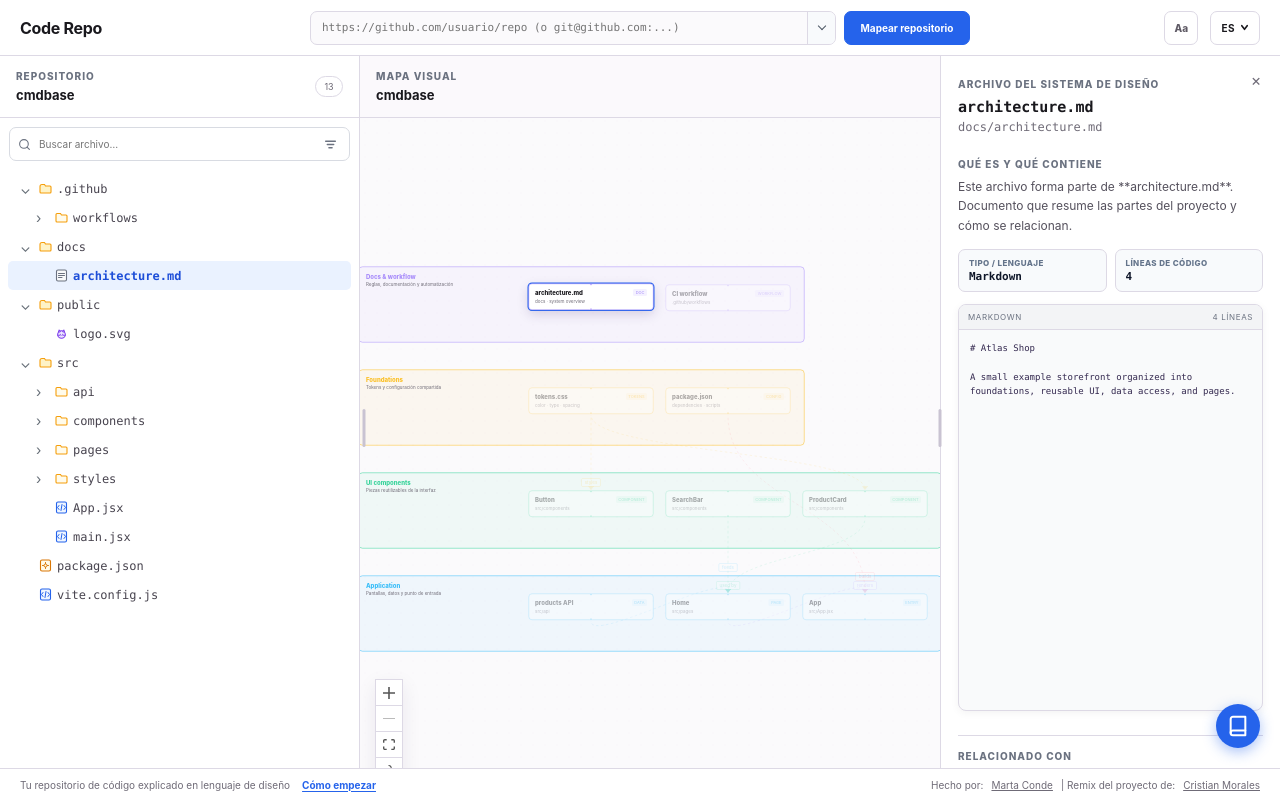
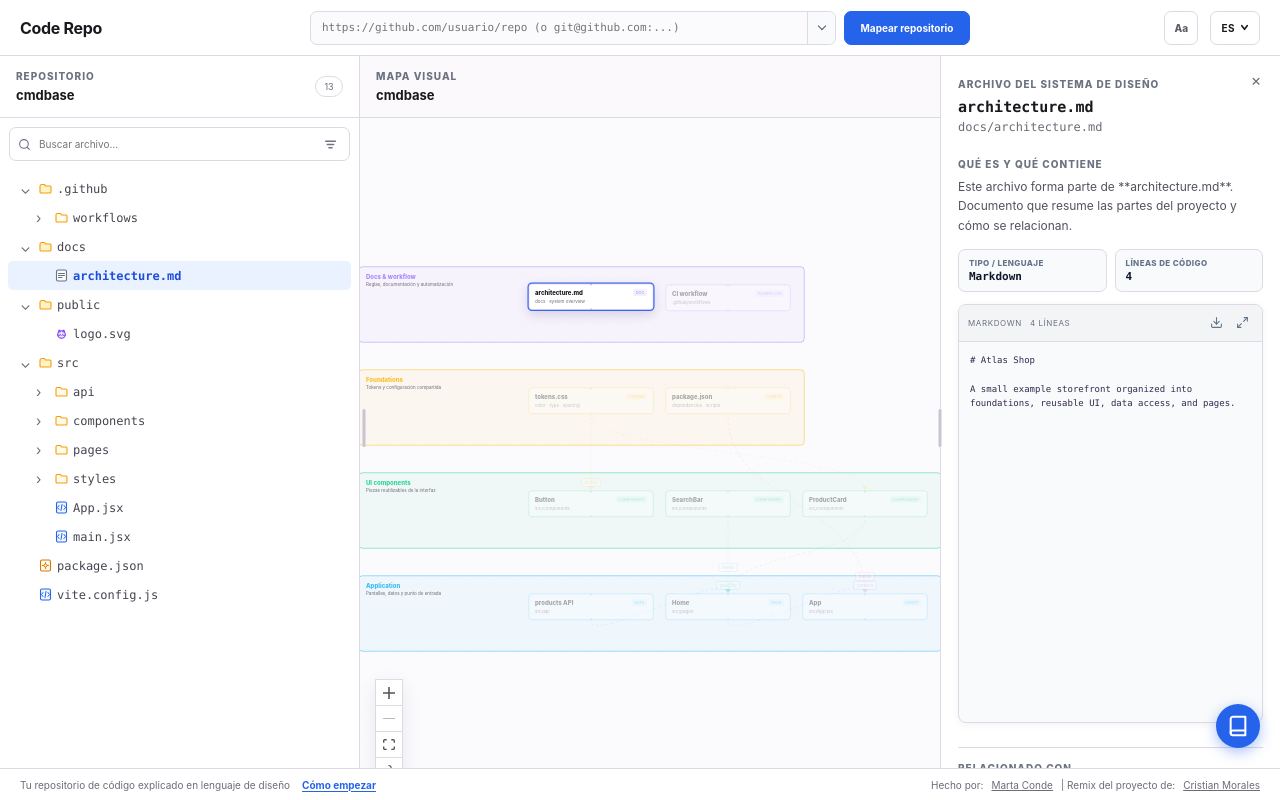
Before and after one commit to MartaCondeDesign/Code-Repo, a React (Vite) app: page / in a window 1280 px wide. Both pictures are taken after a click on the button "architecture.md". Built offline with nearby package versions, Linux system fonts and the light colour scheme; a web font is replaced by a local one.

Commit message:
feat: add fullscreen expand icon modal and direct file download button for code and documentation files

```diff
--- a/src/App.jsx
+++ b/src/App.jsx
@@ -458,6 +458,19 @@ function FileVisualPreview({ path, content, lang }) {
 }
 
 export default function App() {
+  const [docFullscreenOpen, setDocFullscreenOpen] = useState(false);
+  const downloadSelectedFile = (filename, content) => {
+    if (!content) return;
+    const blob = new Blob([content], { type: "text/plain;charset=utf-8" });
+    const url = URL.createObjectURL(blob);
+    const a = document.createElement("a");
+    a.href = url;
+    a.download = filename || "file.txt";
+    document.body.appendChild(a);
+    a.click();
+    document.body.removeChild(a);
+    URL.revokeObjectURL(url);
+  };
   const [map, setMap] = useState(null);
   const [repoUrl, setRepoUrl] = useState("");
   const [busy, setBusy] = useState(false);
@@ -1219,7 +1232,43 @@ export default function App() {
                 </div>
 
                 <div className={"code-shell" + (/\.(md|mdx)$/i.test(selectedPath) ? " is-markdown" : "")}>
-                  <div className="code-toolbar"><span>{codeLanguage(selectedPath)}</span><span>{selectedCode == null ? "—" : `${selectedCode.split("\n").length} ${lang === "es" ? "líneas" : "lines"}`}</span></div>
+                  <div className="code-toolbar">
+                    <div style={{ display: "flex", alignItems: "center", gap: "8px" }}>
+                      <span>{codeLanguage(selectedPath)}</span>
+                      <span>{selectedCode == null ? "—" : `${selectedCode.split("\n").length} ${lang === "es" ? "líneas" : "lines"}`}</span>
+                    </div>
+                    {selectedCode != null && (
+                      <div className="code-toolbar-actions">
+                        <button
+                          type="button"
+                          className="code-action-btn has-tooltip"
+                          data-tooltip={lang === "es" ? "Descargar archivo" : "Download file"}
+                          aria-label={lang === "es" ? "Descargar archivo" : "Download file"}
+                          onClick={() => downloadSelectedFile(selectedPath.split("/").pop(), selectedCode)}
+                        >
+                          <svg width="13" height="13" viewBox="0 0 24 24" fill="none" stroke="currentColor" strokeWidth="2" strokeLinecap="round" strokeLinejoin="round">
+                            <path d="M21 15v4a2 2 0 0 1-2 2H5a2 2 0 0 1-2-2v-4"/>
+                            <polyline points="7 10 12 15 17 10"/>
+                            <line x1="12" y1="15" x2="12" y2="3"/>
+                          </svg>
+                        </button>
+                        <button
+                          type="button"
+                          className="code-action-btn has-tooltip"
+                          data-tooltip={lang === "es" ? "Expandir a pantalla completa" : "Expand to fullscreen"}
+                          aria-label={lang === "es" ? "Expandir a pantalla completa" : "Expand to fullscreen"}
+                          onClick={() => setDocFullscreenOpen(true)}
+                        >
+                          <svg width="13" height="13" viewBox="0 0 24 24" fill="none" stroke="currentColor" strokeWidth="2" strokeLinecap="round" strokeLinejoin="round">
+                            <polyline points="15 3 21 3 21 9"/>
+                            <polyline points="9 21 3 21 3 15"/>
+                            <line x1="21" y1="3" x2="14" y2="10"/>
+                            <line x1="3" y1="21" x2="10" y2="14"/>
+                          </svg>
+                        </button>
+                      </div>
+                    )}
+                  </div>
                   {selectedCode != null ? <pre className="code-view"><code>{selectedCode}</code></pre> : <div className="code-unavailable">{lang === "es" ? "La vista previa no está disponible para este archivo binario o de gran tamaño." : "Preview is unavailable for this binary or large file."}</div>}
                 </div>
                 {selected && <div className="code-context"><span>{lang === "es" ? "RELACIONADO CON" : "RELATED TO"}</span><strong>{selected.title}</strong><p>{explanationLevel > 0 ? alternateExplanation(selected, lang, explanationLevel) : whatFor(selected, lang)}</p><ExplanationActions lang={lang} level={explanationLevel} onAlternate={() => setExplanationLevel((level) => Math.min(3, level + 1))} onReset={() => setExplanationLevel(0)} /></div>}
@@ -1488,6 +1537,47 @@ export default function App() {
         </div>
       )}
 
+      {docFullscreenOpen && selectedPath && (
+        <div className="wizard-overlay doc-fullscreen-overlay" onClick={(e) => e.target === e.currentTarget && setDocFullscreenOpen(false)}>
+          <div className="doc-fullscreen-modal" role="dialog" aria-modal="true">
+            <div className="doc-fullscreen-header">
+              <div className="doc-fullscreen-title">
+                <span className="mockup-tag">{codeLanguage(selectedPath)}</span>
+                <h2>{selectedPath.split("/").pop()}</h2>
+                <small>{selectedPath}</small>
+              </div>
+              <div className="doc-fullscreen-actions">
+                {selectedCode != null && (
+                  <button
+                    type="button"
+                    className="repo-btn has-tooltip"
+                    data-tooltip={lang === "es" ? "Descargar archivo" : "Download file"}
+                    aria-label={lang === "es" ? "Descargar archivo" : "Download file"}
+                    onClick={() => downloadSelectedFile(selectedPath.split("/").pop(), selectedCode)}
+                    style={{ display: "inline-flex", alignItems: "center", gap: "6px", padding: "6px 14px", background: "#2563eb", color: "#fff", fontSize: "11px" }}
+                  >
+                    <svg width="13" height="13" viewBox="0 0 24 24" fill="none" stroke="currentColor" strokeWidth="2" strokeLinecap="round" strokeLinejoin="round">
+                      <path d="M21 15v4a2 2 0 0 1-2 2H5a2 2 0 0 1-2-2v-4"/>
+                      <polyline points="7 10 12 15 17 10"/>
+                      <line x1="12" y1="15" x2="12" y2="3"/>
+                    </svg>
+                    <span>{lang === "es" ? "Descargar" : "Download"}</span>
+                  </button>
+                )}
+                <button className="wizard-close" onClick={() => setDocFullscreenOpen(false)} aria-label={lang === "es" ? "Cerrar" : "Close"}>×</button>
+              </div>
+            </div>
+            <div className="doc-fullscreen-body">
+              {selectedCode != null ? (
+                <pre className="doc-fullscreen-code"><code>{selectedCode}</code></pre>
+              ) : (
+                <div className="code-unavailable">{lang === "es" ? "La vista previa no está disponible para este archivo binario o de gran tamaño." : "Preview is unavailable for this binary or large file."}</div>
+              )}
+            </div>
+          </div>
+        </div>
+      )}
+
       {tooltip && <div className="global-tooltip" role="tooltip" style={{ left: tooltip.x, top: tooltip.y, transform: tooltip.transform }}>{tooltip.label}</div>}
 
       <footer className="app-footer">
--- a/src/map.css
+++ b/src/map.css
@@ -804,3 +804,105 @@ button { color: inherit; }
   text-overflow: ellipsis;
   white-space: nowrap;
 }
+
+/* Code Toolbar Actions & Full-screen Document Modal */
+.code-toolbar-actions {
+  display: flex;
+  align-items: center;
+  gap: 4px;
+}
+.code-action-btn {
+  display: inline-flex;
+  align-items: center;
+  justify-content: center;
+  width: 22px;
+  height: 22px;
+  padding: 0;
+  border: 0;
+  background: transparent;
+  color: #64748b;
+  border-radius: 4px;
+  cursor: pointer;
+  transition: background 0.12s, color 0.12s;
+}
+.code-action-btn:hover {
+  background: #e2e8f0 !important;
+  color: #0f172a !important;
+}
+
+.doc-fullscreen-overlay {
+  position: fixed;
+  inset: 0;
+  z-index: 1200;
+  background: rgba(15, 23, 42, 0.65);
+  backdrop-filter: blur(4px);
+  display: flex;
+  align-items: center;
+  justify-content: center;
+  padding: 24px;
+}
+.doc-fullscreen-modal {
+  width: 100%;
+  max-width: 1100px;
+  height: calc(100vh - 48px);
+  background: #ffffff;
+  border-radius: 12px;
+  box-shadow: 0 20px 45px rgba(0, 0, 0, 0.3);
+  display: flex;
+  flex-direction: column;
+  overflow: hidden;
+  border: 1px solid var(--line);
+}
+.doc-fullscreen-header {
+  padding: 14px 20px;
+  border-bottom: 1px solid var(--line);
+  background: #f8fafc;
+  display: flex;
+  align-items: center;
+  justify-content: space-between;
+  gap: 16px;
+}
+.doc-fullscreen-title {
+  display: flex;
+  align-items: center;
+  gap: 10px;
+  min-width: 0;
+}
+.doc-fullscreen-title h2 {
+  margin: 0;
+  font-size: 15px;
+  font-weight: 700;
+  color: #0f172a;
+  font-family: var(--font-code);
+}
+.doc-fullscreen-title small {
+  color: #64748b;
+  font-size: 11px;
+  font-family: var(--font-code);
+  overflow: hidden;
+  text-overflow: ellipsis;
+  white-space: nowrap;
+  max-width: 400px;
+}
+.doc-fullscreen-actions {
+  display: flex;
+  align-items: center;
+  gap: 12px;
+}
+.doc-fullscreen-body {
+  flex: 1;
+  min-height: 0;
+  overflow-y: auto;
+  padding: 20px;
+  background: #ffffff;
+}
+.doc-fullscreen-code {
+  margin: 0;
+  font-family: var(--font-code);
+  font-size: 12px;
+  line-height: 1.65;
+  color: #1e293b;
+  tab-size: 2;
+  white-space: pre-wrap;
+  word-break: break-word;
+}
```
